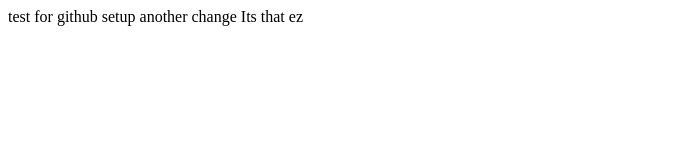
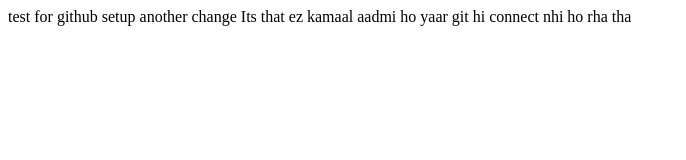
Before and after one commit to divyarajpatidar-cmd/Test_repo, a plain HTML site: page index.html in a window 1280 px wide. Shown: the whole page, without its empty margins (0-686 px from the left). Drawn offline with Linux system fonts and the light colour scheme.

Commit message:
kamal commit

```diff
--- a/index.html
+++ b/index.html
@@ -1,13 +1,17 @@
 <!DOCTYPE html>
 <html lang="en">
+
 <head>
     <meta charset="UTF-8">
     <meta name="viewport" content="width=device-width, initial-scale=1.0">
     <title>Document</title>
 </head>
+
 <body>
     test for github setup
     another change
     Its that ez
+    kamaal aadmi ho yaar git hi connect nhi ho rha tha
 </body>
+
 </html>
```
